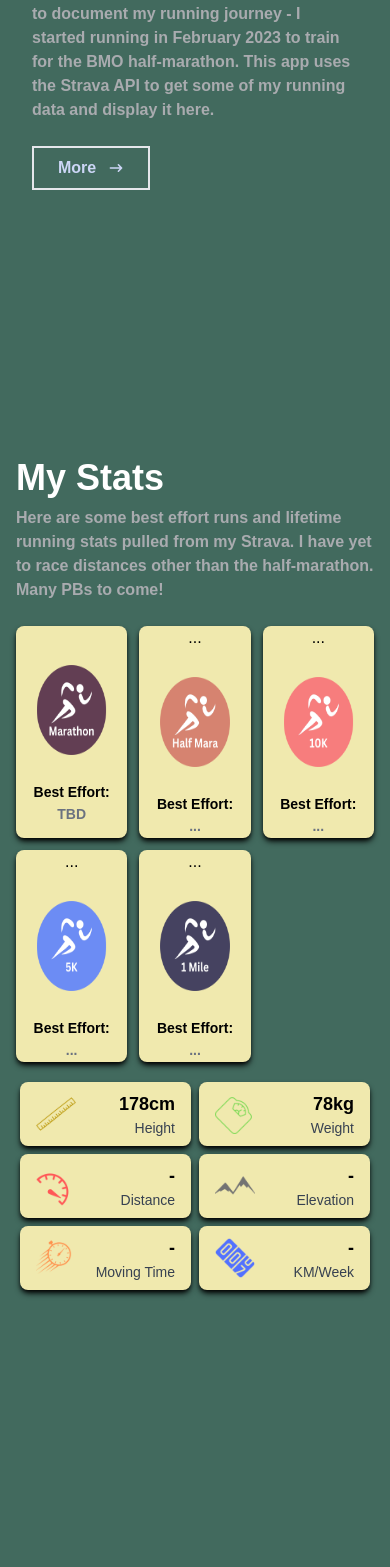
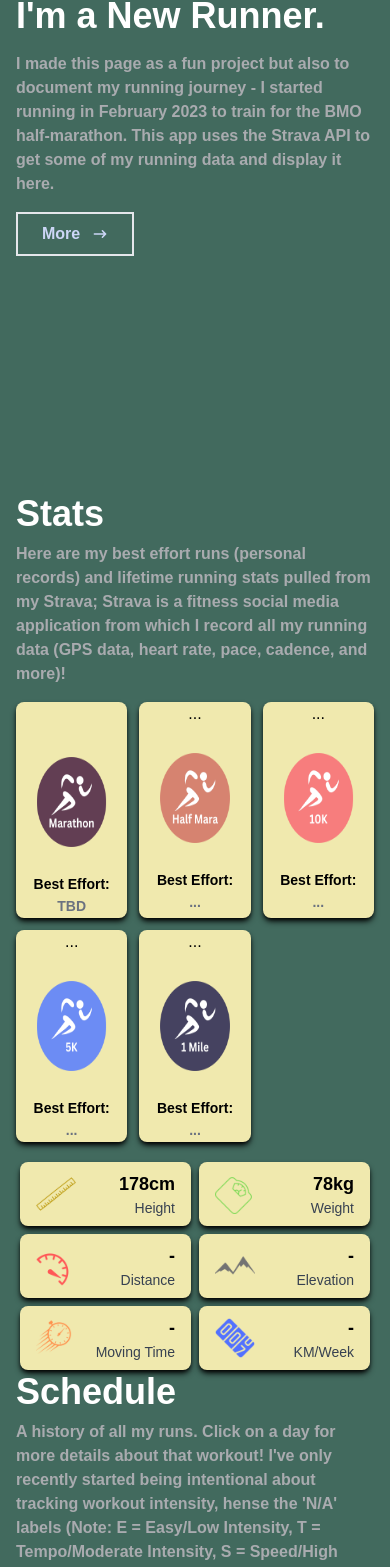
Before and after one commit to adpetes/RunningProgressApp, a React (Create React App) app: page / in a window 390 px wide. Shown: the part 402-1969 px from the top of the page. Built offline with nearby package versions, Linux system fonts and the light colour scheme; no server answers.

Commit message:
css layout changes to try make more responsive

```diff
--- a/public/index.html
+++ b/public/index.html
@@ -3,7 +3,7 @@
   <head>
     <meta charset="utf-8" />
     <link rel="icon" href="%PUBLIC_URL%/favicon.ico" />
-    <meta name="viewport" content="width=device-width, initial-scale=1" />
+    <meta name="viewport" content="width=device-width, initial-scale=1, shrink-to-fit=no" />
     <meta name="theme-color" content="#000000" />
     <meta
       name="description"
@@ -28,7 +28,7 @@
       work correctly both with client-side routing and a non-root public URL.
       Learn how to configure a non-root public URL by running `npm run build`.
     -->
-    <title>React App</title>
+    <title>Adam's Running Stuff</title>
   </head>
   <body>
     <noscript>You need to enable JavaScript to run this app.</noscript>
--- a/src/App.jsx
+++ b/src/App.jsx
@@ -33,7 +33,7 @@ function App() {
   useEffect(() => {
     async function getStats() {
       try {
-        const statsRes = await getStravaStats(accessToken)
+        const statsRes = await getStravaStats(accessToken, setAccessToken)
         const stats = await statsRes.json()
         console.log('stats obtained', stats)
         setAthleteStats(stats.all_run_totals)
@@ -44,7 +44,7 @@ function App() {
     }
     async function getAllActivities() {
       try {
-        const allActivitiesRes = await getStravaAllActivites(accessToken)
+        const allActivitiesRes = await getStravaAllActivites(accessToken, setAccessToken)
         const allActivitiesData = await allActivitiesRes.json()
         console.log('all activities obtained', allActivitiesData)
         setAllActivities(allActivitiesData)
@@ -54,7 +54,7 @@ function App() {
       }
     }
 
-    if (accessToken !== null){
+    if (accessToken !== null && !athleteStats && !allActivities){
       getStats()
       getAllActivities()
     }
@@ -72,11 +72,13 @@ function App() {
         handleModalVisible={handleModalVisible}
         setModalContents={setModalContents}
         accessToken={accessToken}
+        setAccessToken={setAccessToken}
         allActivities={allActivities}/>
       <Schedule
         handleModalVisible={handleModalVisible}
         setModalContents={setModalContents}
         accessToken={accessToken}
+        setAccessToken={setAccessToken}
         allActivities={allActivities}/>
       <Gallery />
       {modalContents ? <ActivityModal modalVisible={modalVisible} handleModalClose={handleModalClose} contents={modalContents}/> : <></>}
--- a/src/components/Gallery.jsx
+++ b/src/components/Gallery.jsx
@@ -8,8 +8,8 @@ import marathon_pic_5 from '../images/marathon_pic_5.jpeg'
 
 function Gallery() {
   return (
-    <div name='gallery' className='w-full md:h-screen text-gray-300 bg-[#426a5e]'>
-      <div  className='max-w-[1000px] mx-auto p-4 flex flex-col justify-center w-full h-full'>
+    <div name='gallery' className='w-full h-screen text-gray-300 bg-[#426a5e] flex justify-center items-center'>
+      <div  className='md:w-[50%] w-full m-4'>
         <div className='pb-8'>
           <p className='text-4xl text-white font-bold'>Gallery</p>
           <p className='text-[#a9abaf] font-bold mt-2'>Some photos from this year!</p>
--- a/src/components/Home.jsx
+++ b/src/components/Home.jsx
@@ -4,13 +4,12 @@ import { Link } from 'react-scroll';
 
 const Home = () => {
   return (
-    <div name='home' className='w-full h-screen bg-[#426a5e]'>
-        {/* Container */}
-        <div className='max-w-[1000px] mx-auto px-8 flex flex-col justify-center h-full'>
+    <div name='home' className='w-full h-screen bg-[rgb(66,106,94)] flex justify-center items-center'>
+        <div className='m-4 w-full md:w-[40%]'>
             <p className='text-white font-bold my-2'>Hi, my name is </p>
             <h1 className='text-4xl sm:text-6xl font-bold text-[#f0ebc0]'>Adam Peterson</h1>
             <h2 className='text-4xl sm:text-5xl font-bold text-white'>I'm a New Runner.</h2>
-            <p className='text-[#a9abaf] py-2 max-w-[600px] font-bold my-2'>
+            <p className='text-[#a9abaf] py-2 font-bold my-2'>
                 I made this page as a fun project but also to document my running journey -
                 I started running in February 2023 to train for the BMO half-marathon.
                 This app uses the Strava API to get some of my running data and display it here.
--- a/src/components/Navbar.jsx
+++ b/src/components/Navbar.jsx
@@ -8,7 +8,7 @@ const Navbar = () => {
   const handleClick = () => setNav(!nav)
 
   return (
-    <div className="fixed w-full h-[70px] flex justify-between items-center px-4 bg-[#f0e9ae] text-gray-800">
+    <div className="w-full h-[70px] flex justify-between items-center px-4 bg-[#f0e9ae] text-gray-800">
       <div>
         <img src={logo} alt="Logo" style={{ width: "100px" }} />
       </div>
@@ -16,22 +16,22 @@ const Navbar = () => {
       {/* menu */}
       <ul className='hidden md:flex'>
         <li>
-          <Link to='home' smooth={true} duration={100}>
+          <Link to='home' smooth={true} duration={300}>
             Home
           </Link>
         </li>
         <li>
-          <Link to='stats' offset={-150} smooth={true} duration={100}>
+          <Link to='stats' offset={100} smooth={true} duration={300}>
             Stats
           </Link>
         </li>
         <li>
-          <Link to='schedule' smooth={true} duration={100}>
+          <Link to='schedule' smooth={true} duration={300}>
             Schedule
           </Link>
         </li>
         <li>
-          <Link to='gallery' smooth={true} duration={100}>
+          <Link to='gallery' smooth={true} duration={300}>
             Gallery
           </Link>
         </li>
@@ -44,14 +44,14 @@ const Navbar = () => {
 
       {/* mobile (small mode) menu */}
       <div>
-        <ul className={!nav ? 'hidden' : 'absolute top-0 left-0 w-full h-screen bg-[#243E36] flex flex-col justify-center items-center'}>
+        <ul className={!nav ? 'hidden' : 'absolute top-0 left-0 w-full h-screen bg-[#243E36] flex flex-col justify-center items-center text-white'}>
           <li className="py-4 text-4xl">
             <Link to='home' smooth={true} duration={100} onClick={handleClick}>
               Home
             </Link>
           </li>
           <li className="py-6 text-4xl">
-            <Link to='stats' smooth={true} duration={100} onClick={handleClick}>
+            <Link to='stats' offset={100} smooth={true} duration={100} onClick={handleClick}>
               Stats
             </Link>
           </li>
--- a/src/components/calendar/Schedule.jsx
+++ b/src/components/calendar/Schedule.jsx
@@ -5,7 +5,7 @@ import './calendar.css'
 import Tile from './Tile';
 
 function Schedule(props) {
-    const { handleModalVisible, setModalContents, accessToken, allActivities } = props
+    const { handleModalVisible, setModalContents, accessToken, setAccessToken, allActivities } = props
 
     const [date, setDate] = useState(new Date())
 
@@ -25,15 +25,19 @@ function Schedule(props) {
             date={date}
             handleModalVisible={handleModalVisible}
             setModalContents={setModalContents}
-            accessToken={accessToken}/>
+            accessToken={accessToken}
+            setAccessToken={setAccessToken}/>
     }
 
     return (
-      <div name='schedule' className='w-full h-screen text-gray-300 bg-[#426a5e]'>
-        <div  className='mx-auto max-w-[1000px] p-4 flex flex-col justify-center h-full'>
+      <div name='schedule' className='w-full h-screen text-gray-300 bg-[#426a5e] flex justify-center'>
+        <div className='md:w-[50%] w-full m-4'>
           <p className='text-4xl text-white font-bold'>Schedule</p>
-          <p className='text-[#a9abaf] font-bold my-2'>A history of all my runs. Click on a day for more details about that workout! (Note: E = Easy/Low Intensity, T = Tempo/Moderate Intensity, S = Speed/High Intensity)</p>
-          <div className='bg-[#f0e9ae] rounded-lg p-4 '>
+          <p className='text-[#a9abaf] font-bold my-2'>
+            A history of all my runs. Click on a day for more details about that workout! I've only recently started being intentional about tracking workout  intensity,
+            hense the 'N/A' labels (Note: E = Easy/Low Intensity, T = Tempo/Moderate Intensity, S = Speed/High Intensity).
+          </p>
+          <div className='bg-[#f0e9ae] rounded-lg p-4 flex justify-center items-center'>
             {allActivities ? <Calendar onChange={onChange} value={date} tileContent={tileContent}/> : <p>Loading ...</p>}
           </div>
         </div>
--- a/src/components/calendar/Tile.jsx
+++ b/src/components/calendar/Tile.jsx
@@ -2,12 +2,12 @@ import React from 'react'
 import { getStravaDetailedActivity } from '../../service'
 
 function Tile(props) {
-    const { activity, date, handleModalVisible, setModalContents, accessToken } = props
+    const { activity, date, handleModalVisible, setModalContents, accessToken, setAccessToken } = props
 
     const handleTileClick = async () => {
         // Get detailed activity associated with clicked tile, display detailed activity in modal
         try {
-            const detailedRes = await getStravaDetailedActivity(activity.id, accessToken)
+            const detailedRes = await getStravaDetailedActivity(activity.id, accessToken, setAccessToken)
             const detailed = await detailedRes.json()
 
             console.log("got detailed activity!", detailed)
--- a/src/components/stats/BestEffortCard.jsx
+++ b/src/components/stats/BestEffortCard.jsx
@@ -21,7 +21,7 @@ function BestEffortCard(props) {
             >
                 <span className="mr-2">View</span>
                 <MdOpenInNew />
-            </div> : (raceType === "Marathon" ? <p className='text-gray-500 text-[8px] font-bold'> &zwnj; </p> : <p>...</p>)}
+            </div> : (raceType === "Marathon" ? <p className='text-gray-500 text-[8px] font-bold m-2'> &zwnj; </p> : <p>...</p>)}
             <img className='mx-auto w-[9rem] h-[9rem]' src={race_img} alt="race icon"/>
             <span className='text-gray-500 text-sm font-bold'> <p className='text-black mb-0'>Best Effort: </p> {displayTime()} </span>
         </div>
--- a/src/components/stats/Stats.jsx
+++ b/src/components/stats/Stats.jsx
@@ -15,7 +15,7 @@ import BestEffortCard from './BestEffortCard'
 import StatCard from './StatCard'
 
 function Stats(props) {
-  const {athleteStats='?', handleModalVisible, setModalContents, accessToken, allActivities } = props
+  const {athleteStats='?', handleModalVisible, setModalContents, accessToken, setAccessToken, allActivities } = props
 
   const [bestEfforts, setBestEfforts] = useState({})
 
@@ -26,7 +26,7 @@ function Stats(props) {
       const detailedBestEfforts = {}
       try {
         for (const pr of prs) {
-          await mayGetBestEffort(pr, detailedBestEfforts, accessToken)
+          await mayGetBestEffort(pr, detailedBestEfforts, accessToken, setAccessToken)
           if (Object.keys(detailedBestEfforts).length === 4) {
             break
           }
@@ -39,7 +39,7 @@ function Stats(props) {
       }
     }
 
-    if (allActivities) {
+    if (allActivities && Object.keys(bestEfforts).length === 0) {
       getBestEfforts()
     }
   }, [allActivities, accessToken])
@@ -51,13 +51,14 @@ function Stats(props) {
   const getWeeklyMilage = () => athleteStats ? (athleteStats.distance / 1000 / weeksBetweenDates('2023-03-31')).toFixed(2) + "km": "-"
 
   return (
-      <div name='stats' className='bg-[#426a5e] h-screen w-full'>
-          <div className='max-w-[1000px] mx-auto p-4'>
-              <p className='text-4xl text-white font-bold'>My Stats</p>
-              <p className='text-[#a9abaf] max-w-[700px] font-bold my-2'>Here are some best effort runs and lifetime running stats pulled from my Strava. I have yet to race distances other than the half-marathon.
-                  Many PBs to come!
+      <div name='stats' className='bg-[#426a5e] w-full h-screen flex justify-center items-center'>
+          <div className='md:w-[50%] w-full m-4'>
+              <p className='text-4xl text-white font-bold'>Stats</p>
+              <p className='text-[#a9abaf] font-bold my-2'>
+                Here are my best effort runs (personal records) and lifetime running stats pulled from my Strava; Strava is a fitness social
+                media application from which I record all my running data (GPS data, heart rate, pace, cadence, and more)!
               </p>
-              <div className='w-full grid grid-cols-3 sm:grid-cols-5 gap-3 text-center py-4'>
+              <div className='w-full grid grid-cols-3 sm:grid-cols-5 gap-3 text-center my-4'>
                 <BestEffortCard handleModalVisible={handleModalVisible} setModalContents={setModalContents} raceType={'Marathon'} raceInfo={bestEfforts.marathon} race_img={marathon}/>
                 <BestEffortCard handleModalVisible={handleModalVisible} setModalContents={setModalContents} raceType={'Half-Marathon'} raceInfo={bestEfforts.halfmara} race_img={halfmara}/>
                 <BestEffortCard handleModalVisible={handleModalVisible} setModalContents={setModalContents} raceType={'10k'} raceInfo={bestEfforts.tenk} race_img={tenk}/>
--- a/src/index.css
+++ b/src/index.css
@@ -4,15 +4,13 @@
 
 @import url('https://fonts.googleapis.com/css2?family=Quicksand&display=swap');
 
-@layer base {
-    body {
-        @apply font-[Raleway];
-        font-family: 'Quicksand', sans-serif
-    }
-    li {
-        @apply px-4;
-        @apply cursor-pointer
-    }
+body {
+    font-family: 'Quicksand', sans-serif
+}
+
+li {
+    padding: 12px;
+    cursor: pointer;
 }
 
 .content-div {
```
Also changed, not shown: src/components/ActivityModal.jsx (+6 -6 lines), src/service.js (+12 -10 lines).
